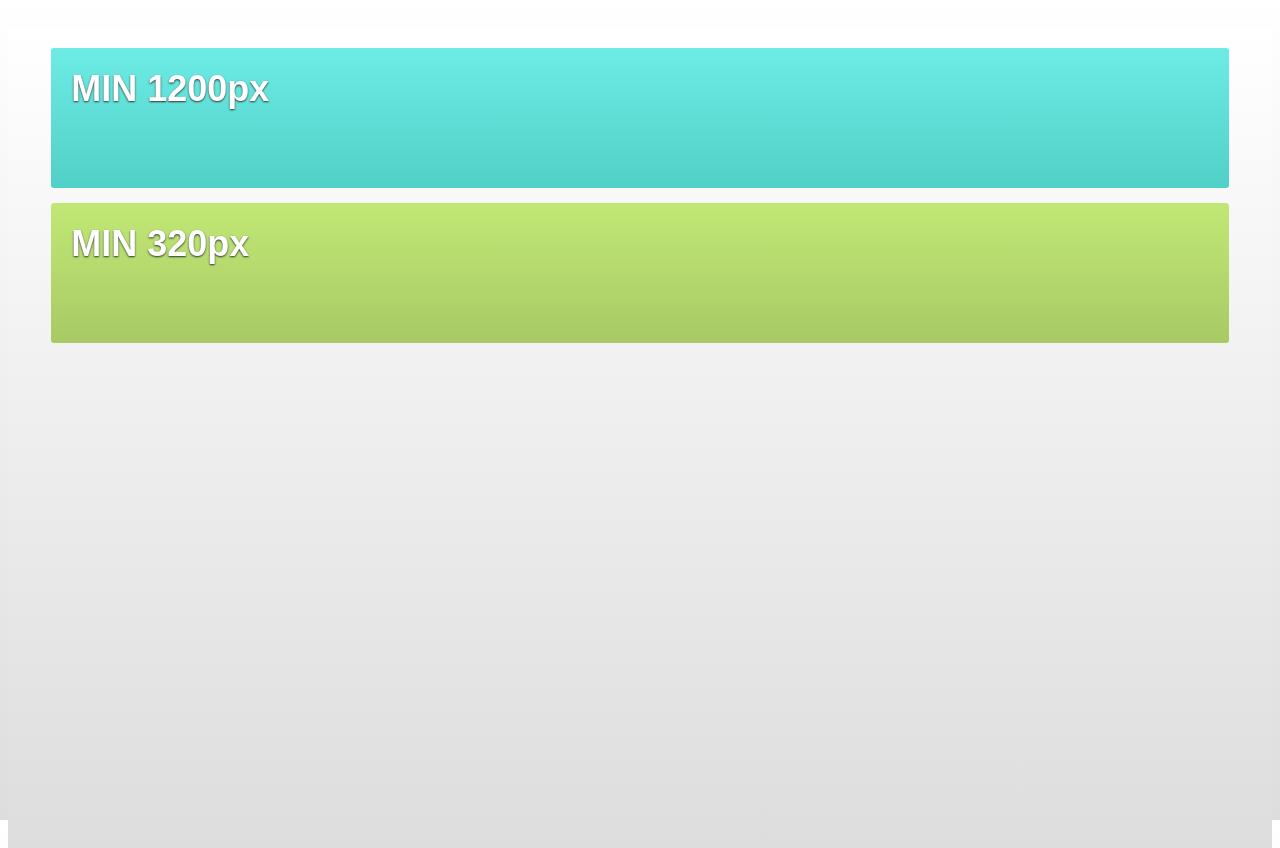
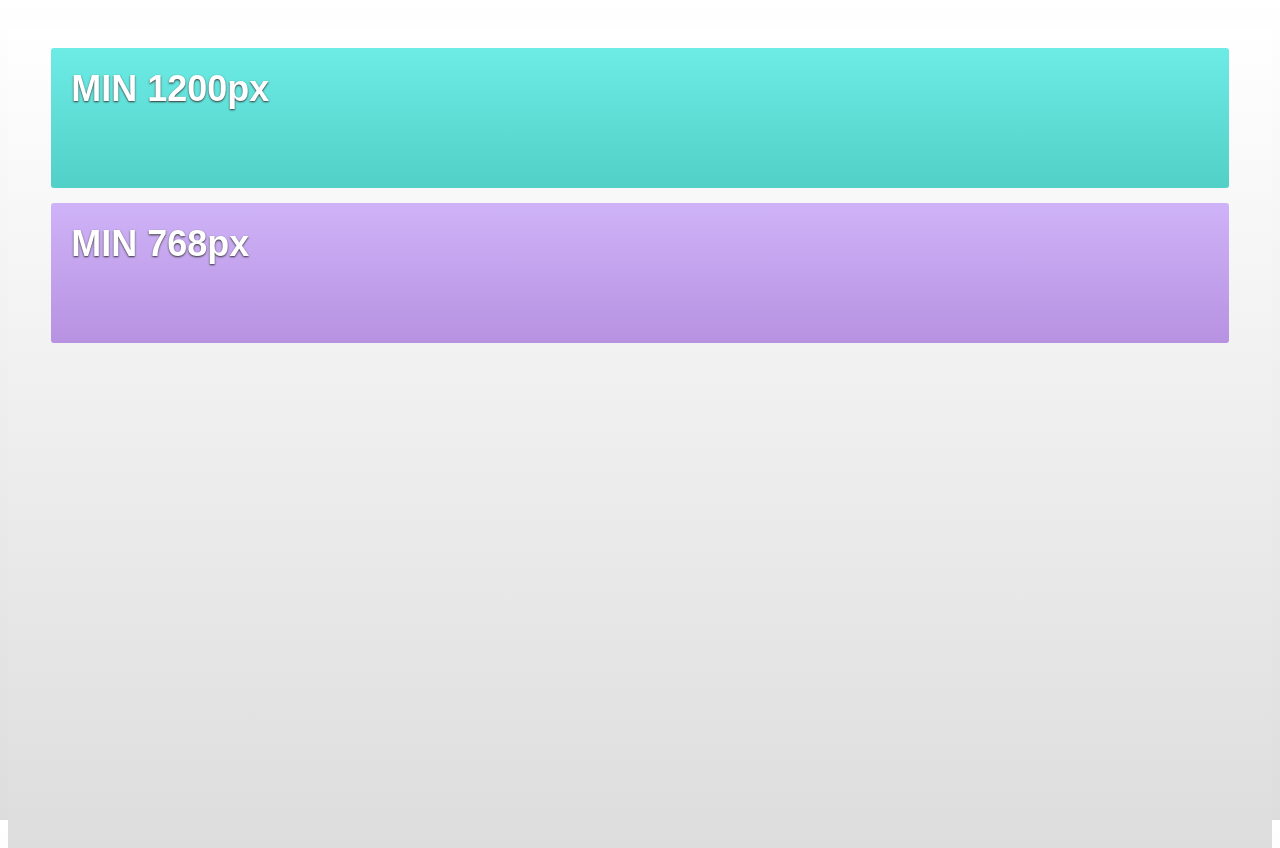
Before and after one commit to kristoferjoseph/media-query-demos, a plain HTML site: page index.html in a window 1280 px wide. Drawn offline with Linux system fonts and the light colour scheme.

Commit message:
Updating example to better exemplify max

```diff
--- a/index.html
+++ b/index.html
@@ -91,27 +91,10 @@
             /*
                 Notice how this is never triggered
             */
-            @media only screen and (min-width:768px) {
-                .box.min:before {
-                    content: "MIN 768px";
-                }
 
-                .box.min {
-                    background-image: -webkit-linear-gradient(top, #cfb3f8, #b792e1);
-                }
-            }
             /*
                 Notice how this is never triggered
             */
-            @media only screen and (min-width:520px) {
-                .box.min:before {
-                    content: "MIN 520px";
-                }
-
-                .box.min {
-                    background-image: -webkit-linear-gradient(top, #91b8f6, #5e90cf);
-                }
-            }
 
             @media only screen and (min-width:320px) {
                 .box.min:before {
@@ -123,9 +106,30 @@
                 }
             }
 
-            @media only screen and (max-width:1200px) {
+            @media only screen and (min-width:520px) {
                 .box.min:before {
-                    content: "MAX 1200px";
+                    content: "MIN 520px";
+                }
+
+                .box.min {
+                    background-image: -webkit-linear-gradient(top, #91b8f6, #5e90cf);
+                }
+            }
+
+
+            @media only screen and (min-width:768px) {
+                .box.min:before {
+                    content: "MIN 768px";
+                }
+
+                .box.min {
+                    background-image: -webkit-linear-gradient(top, #cfb3f8, #b792e1);
+                }
+            }
+
+            @media only screen and (max-width:100px) {
+                .box.min:before {
+                    content: "MAX 100px";
                 }
 
                 .box.min {
```
